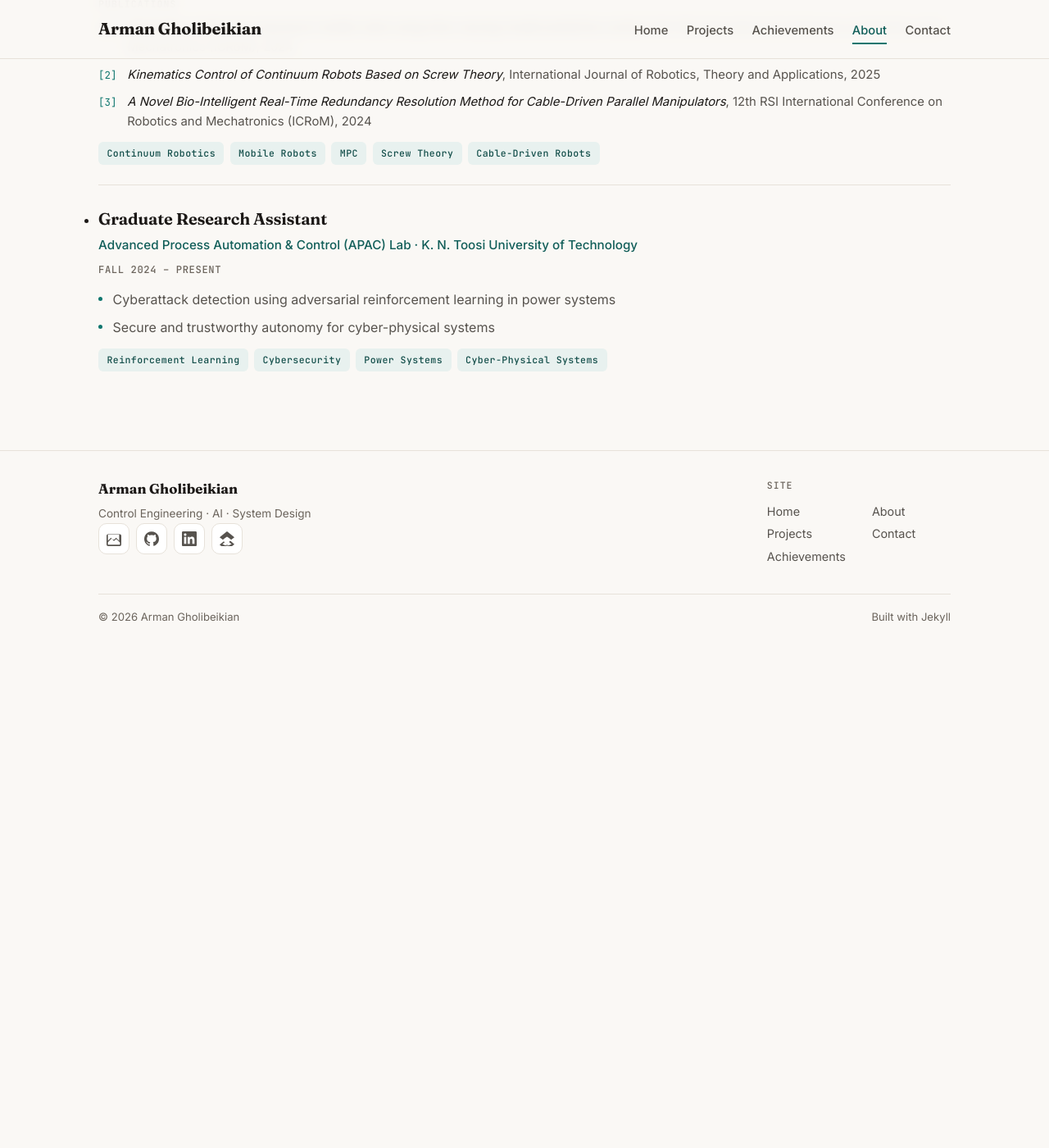
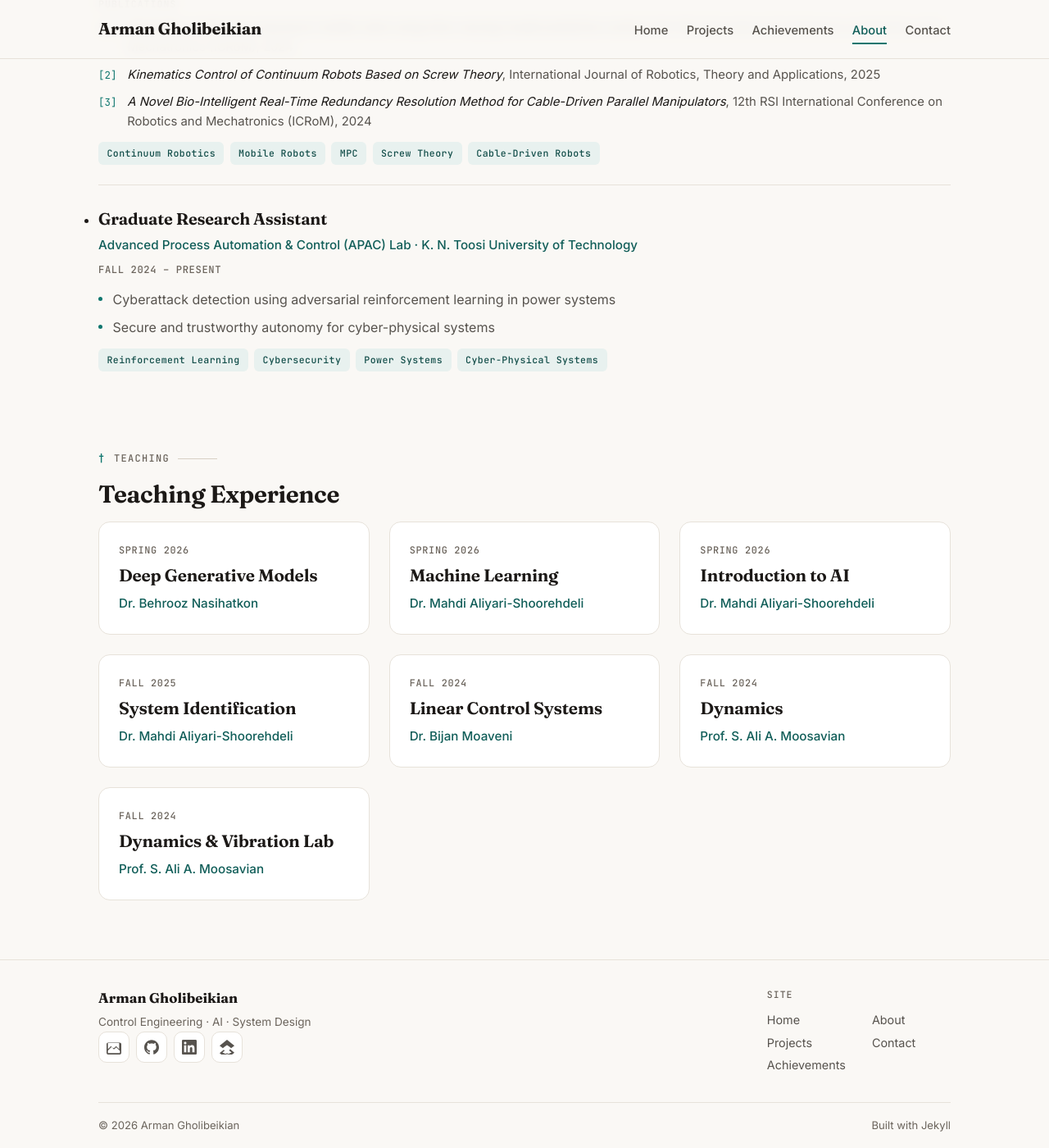
Before and after one commit to Armangb1/Armangb1.github.io, a Jekyll site: the page built from about.md, in a window 1280 px wide and 1400 px high, scrolled down 1127 px. Shown: the whole window at 82% size. Built offline with Jekyll 4.4.1, drawn with Linux system fonts in a browser that asks for light colours; before the commit the page ends 1906 px from its top, so only the background shows below that.

Commit message:
feat: add teaching experience section
Add TA roles for control, dynamics, and AI/ML courses with professors
and terms. Render as a card grid on the About page, data-driven from
profile.yml, with non-lifting card styling to match the design system.

```diff
--- a/_data/profile.yml
+++ b/_data/profile.yml
@@ -55,6 +55,29 @@ experience:
       - Secure and trustworthy autonomy for cyber-physical systems
     tags: [Reinforcement Learning, Cybersecurity, Power Systems, Cyber-Physical Systems]
 
+teaching_experience:
+  - course: Deep Generative Models
+    professor: Dr. Behrooz Nasihatkon
+    term: Spring 2026
+  - course: Machine Learning
+    professor: Dr. Mahdi Aliyari-Shoorehdeli
+    term: Spring 2026
+  - course: Introduction to AI
+    professor: Dr. Mahdi Aliyari-Shoorehdeli
+    term: Spring 2026
+  - course: System Identification
+    professor: Dr. Mahdi Aliyari-Shoorehdeli
+    term: Fall 2025
+  - course: Linear Control Systems
+    professor: Dr. Bijan Moaveni
+    term: Fall 2024
+  - course: Dynamics
+    professor: Prof. S. Ali A. Moosavian
+    term: Fall 2024
+  - course: Dynamics & Vibration Lab
+    professor: Prof. S. Ali A. Moosavian
+    term: Fall 2024
+
 contact:
   emails:
     - arman.gholibeikian@email.kntu.ac.ir
--- a/about.md
+++ b/about.md
@@ -73,3 +73,21 @@ title: About
     {% endfor %}
   </ul>
 </section>
+
+<section class="section">
+  <p class="eyebrow"><span class="eyebrow-index">†</span>Teaching</p>
+  <h2>Teaching Experience</h2>
+  {% if site.data.profile.teaching_experience %}
+  <ul class="card-grid">
+    {% for ta in site.data.profile.teaching_experience %}
+    <li class="card ta-card">
+      <div class="card-meta">
+        <span>{{ ta.term }}</span>
+      </div>
+      <h3 class="card-title">{{ ta.course }}</h3>
+      <p class="ta-professor">{{ ta.professor }}</p>
+    </li>
+    {% endfor %}
+  </ul>
+  {% endif %}
+</section>
--- a/assets/css/main.css
+++ b/assets/css/main.css
@@ -1148,6 +1148,18 @@ img {
   margin-top: var(--space-3);
 }
 
+.ta-card:hover {
+  transform: none;
+  border-color: var(--border);
+  box-shadow: none;
+}
+
+.ta-professor {
+  color: var(--accent-strong);
+  font-weight: 500;
+  font-size: 0.95rem;
+}
+
 /* ---------- Contact page ---------- */
 
 .contact-primary {
```
